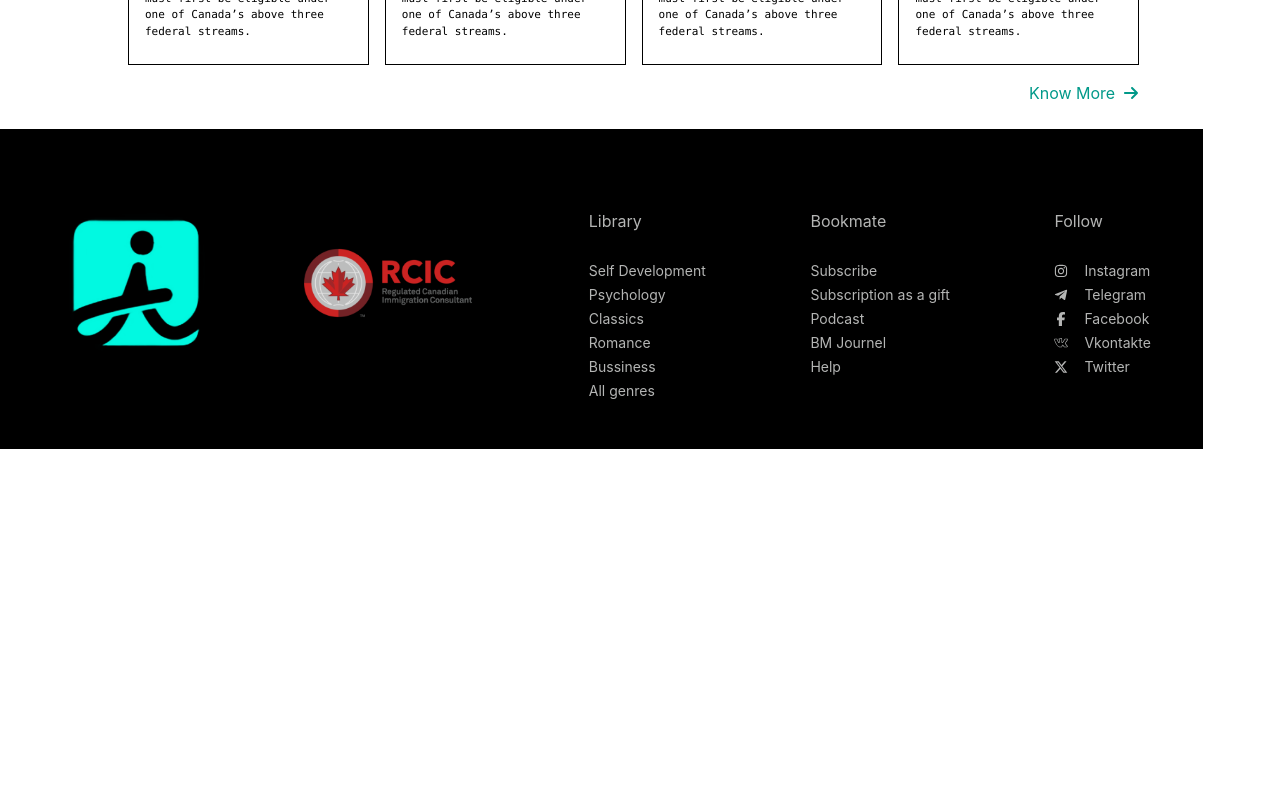
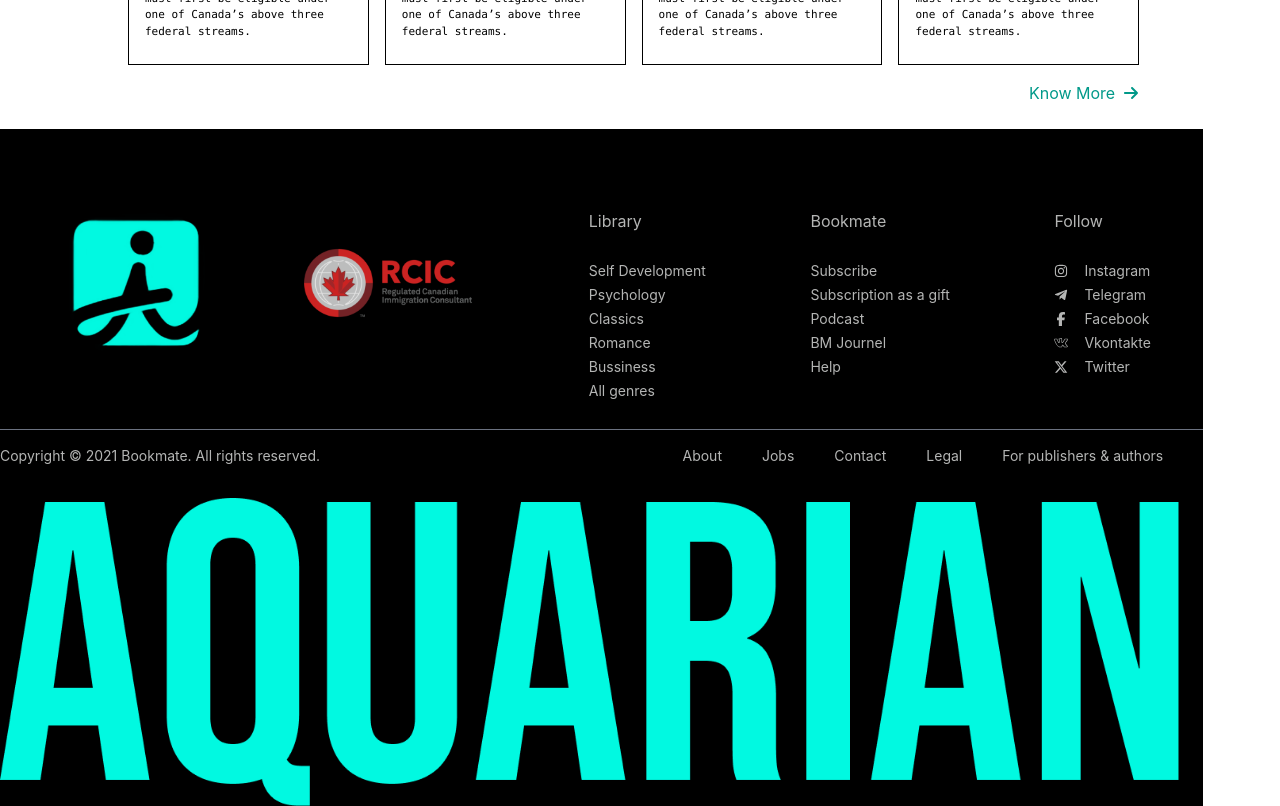
Before and after one commit to BizmanSS/Aquarian, a React (Create React App) app: page / in a window 1280 px wide. Shown: the part 5280-6086 px from the top of the page. Before the commit the page ends 5729 px from the top, so only its background shows below. Built offline with nearby package versions, Linux system fonts and the light colour scheme; the HTML template or start-up script is replaced by a standard one.

Commit message:
addedfooter

```diff
--- a/src/components/Footer.jsx
+++ b/src/components/Footer.jsx
@@ -4,9 +4,12 @@
 import { FaInstagram, FaFacebookF, FaXTwitter } from 'react-icons/fa6';
 import { FaTelegramPlane } from 'react-icons/fa';
 import { SlSocialVkontakte } from 'react-icons/sl';
+import logo3 from '../Assets/AQUARIAN.png';
+
 const Footer = () => {
   return (
-    <div className='w-[94%] h-80 bg-black mt-6 flex items-start justify-around text-white pt-20'>
+    <div className='w-[94%] h-auto bg-black mt-6'>
+      <div className='flex items-start justify-around text-white pt-20 border-b-[1px] border-gray-500 pb-6'>
         <div className='flex items-center justify-center gap-20'>
           <div>
             <img src={logo} alt='logo' className='w-40' />
@@ -79,6 +82,20 @@
           </li>
         </ul>
       </div>
+      <div className='flex items-center justify-between text-[#B4B5B4] text-sm mt-4'>
+        <div> Copyright © 2021 Bookmate. All rights reserved.</div>
+        <div className='flex items-center justify-center gap-10 mr-10'>
+          <div>About</div>
+          <div>Jobs</div>
+          <div>Contact</div>
+          <div>Legal</div>
+          <div>For publishers & authors</div>
+        </div>
+      </div>
+      <div className='w-[98%] mt-8'>
+        <img src={logo3} alt='logo3' />
+      </div>
+    </div>
   );
 };
 
```
Also changed, not shown: src/Assets/AQUARIAN.png (added). Lines whose indentation alone changed are shown as unchanged.
